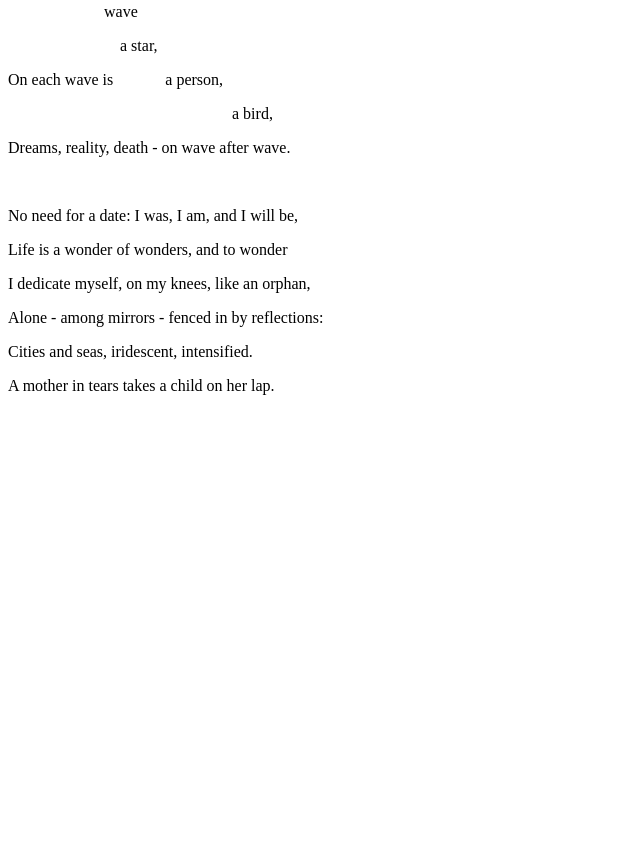
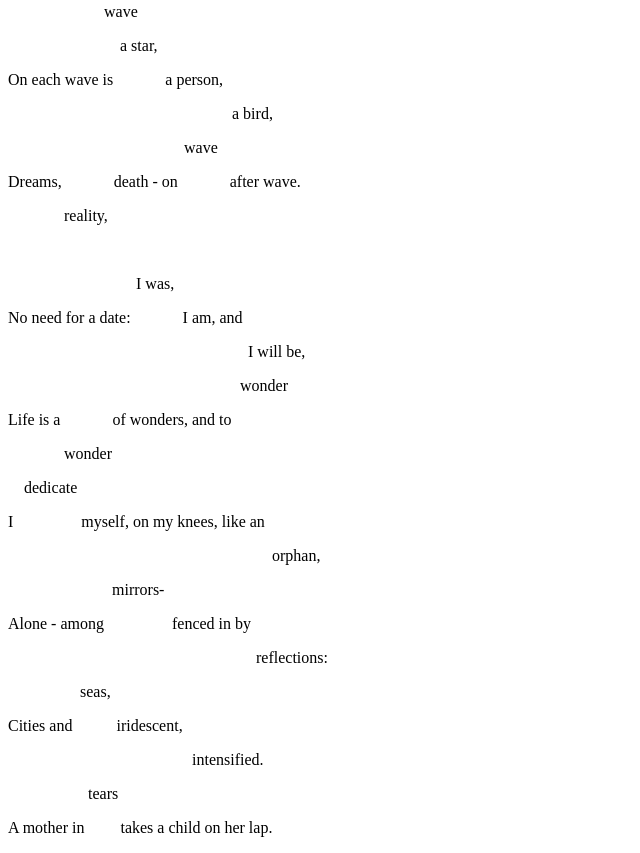
Before and after one commit to jay-manday/variations, a plain HTML site: page variation-3.html in a window 1280 px wide. Shown: the part 727-1580 px from the top of the page, without its empty margins (0-640 px from the left). Before the commit the page ends 1138 px from the top, so only its background shows below. Drawn offline with Linux system fonts and the light colour scheme.

Commit message:
finished no. 3

```diff
--- a/variation-3.html
+++ b/variation-3.html
@@ -78,10 +78,8 @@
       dream
     </p>
     <p>
-      You will
-      &nbsp; &nbsp; &nbsp; &nbsp;
-      &nbsp; &nbsp;
-      everything I have seen in
+      You will &nbsp; &nbsp; &nbsp;
+      &nbsp; &nbsp; &nbsp;      everything I have seen in
     </p>
     <p>
       &nbsp; &nbsp; &nbsp; &nbsp;
@@ -103,10 +101,9 @@
       &nbsp; &nbsp; ourselves,
     </p>
     <p>
-      To one side from
+      To one side from &nbsp;
       &nbsp; &nbsp; &nbsp; &nbsp;
       &nbsp; &nbsp; &nbsp; &nbsp;
-      &nbsp;
       to one side from the
     </p>
     <p>
@@ -133,9 +130,9 @@
       &nbsp; &nbsp; shore,
     </p>
     <p>
-      Wave follows
+      Wave follows &nbsp; &nbsp;
       &nbsp; &nbsp; &nbsp; &nbsp;
-      &nbsp; &nbsp; to break on the
+      to break on the
     </p>
     <p>
       &nbsp; &nbsp; &nbsp; &nbsp;
@@ -147,12 +144,10 @@
       &nbsp; &nbsp; &nbsp; &nbsp;
       &nbsp; &nbsp; &nbsp; &nbsp;
       &nbsp; &nbsp; &nbsp; &nbsp;
-      &nbsp; &nbsp;
-      a star,
+      &nbsp; &nbsp; a star,
     </p>
     <p>
-      On each wave is
-      &nbsp; &nbsp;
+      On each wave is &nbsp; &nbsp;
       &nbsp; &nbsp; &nbsp; &nbsp;
       a person,
     </p>
@@ -167,33 +162,136 @@
       a bird,
     </p>
     <p>
-
+      &nbsp; &nbsp; &nbsp; &nbsp;
+      &nbsp; &nbsp; &nbsp; &nbsp;
+      &nbsp; &nbsp; &nbsp; &nbsp;
+      &nbsp; &nbsp; &nbsp; &nbsp;
+      &nbsp; &nbsp; &nbsp; &nbsp;
+      &nbsp; &nbsp; wave
     </p>
     <p>
-      Dreams, reality, death - on wave after wave.
+      Dreams, &nbsp; &nbsp; &nbsp;
+      &nbsp; &nbsp; &nbsp;
+      death - on
+      &nbsp; &nbsp; &nbsp; &nbsp;
+      &nbsp; &nbsp; after wave.
     </p>
     <p>
-
+      &nbsp; &nbsp; &nbsp; &nbsp;
+      &nbsp; &nbsp; &nbsp; reality,
     </p>
     <br />
 
     <p>
-      No need for a date: I was, I am, and I will be,
+      &nbsp; &nbsp; &nbsp; &nbsp;
+      &nbsp; &nbsp; &nbsp; &nbsp;
+      &nbsp; &nbsp; &nbsp; &nbsp;
+      &nbsp; &nbsp; &nbsp; &nbsp;
+      I was,
     </p>
     <p>
-      Life is a wonder of wonders, and to wonder
+      No need for a date:
+      &nbsp; &nbsp; &nbsp; &nbsp;
+      &nbsp; &nbsp; I am, and
     </p>
     <p>
-      I dedicate myself, on my knees, like an orphan,
+      &nbsp; &nbsp; &nbsp; &nbsp;
+      &nbsp; &nbsp; &nbsp; &nbsp;
+      &nbsp; &nbsp; &nbsp; &nbsp;
+      &nbsp; &nbsp; &nbsp; &nbsp;
+      &nbsp; &nbsp; &nbsp; &nbsp;
+      &nbsp; &nbsp; &nbsp; &nbsp;
+      &nbsp; &nbsp; &nbsp; &nbsp;
+      &nbsp; &nbsp; I will be,
     </p>
     <p>
-      Alone - among mirrors - fenced in by reflections:
+      &nbsp; &nbsp; &nbsp; &nbsp;
+      &nbsp; &nbsp; &nbsp; &nbsp;
+      &nbsp; &nbsp; &nbsp; &nbsp;
+      &nbsp; &nbsp; &nbsp; &nbsp;
+      &nbsp; &nbsp; &nbsp; &nbsp;
+      &nbsp; &nbsp; &nbsp; &nbsp;
+      &nbsp; &nbsp; &nbsp; &nbsp;
+      &nbsp; wonder
     </p>
     <p>
-      Cities and seas, iridescent, intensified.
+      Life is a
+      &nbsp; &nbsp; &nbsp; &nbsp;
+      &nbsp; &nbsp; of wonders,
+      and to
     </p>
     <p>
-      A mother in tears takes a child on her lap.
+      &nbsp; &nbsp; &nbsp; &nbsp;
+      &nbsp; &nbsp; &nbsp;
+      wonder
+    </p>
+    <p>
+      &nbsp; &nbsp; dedicate
+    </p>
+    <p>
+      I &nbsp; &nbsp; &nbsp; &nbsp;
+      &nbsp; &nbsp; &nbsp; &nbsp; myself, on my knees, like an
+    </p>
+    <p>
+      &nbsp; &nbsp; &nbsp; &nbsp;
+      &nbsp; &nbsp; &nbsp; &nbsp;
+      &nbsp; &nbsp; &nbsp; &nbsp;
+      &nbsp; &nbsp; &nbsp; &nbsp;
+      &nbsp; &nbsp; &nbsp; &nbsp;
+      &nbsp; &nbsp; &nbsp; &nbsp;
+      &nbsp; &nbsp; &nbsp; &nbsp;
+      &nbsp; &nbsp; &nbsp; &nbsp;
+      &nbsp; orphan,
+    </p>
+    <p>
+      &nbsp; &nbsp; &nbsp; &nbsp;
+      &nbsp; &nbsp; &nbsp; &nbsp;
+      &nbsp; &nbsp; &nbsp; &nbsp;
+      &nbsp; mirrors-
+    </p>
+    <p>
+      Alone - among &nbsp; &nbsp;
+      &nbsp; &nbsp; &nbsp; &nbsp;
+      &nbsp; &nbsp; fenced in by
+    </p>
+    <p>
+      &nbsp; &nbsp; &nbsp; &nbsp;
+      &nbsp; &nbsp; &nbsp; &nbsp;
+      &nbsp; &nbsp; &nbsp; &nbsp;
+      &nbsp; &nbsp; &nbsp; &nbsp;
+      &nbsp; &nbsp; &nbsp; &nbsp;
+      &nbsp; &nbsp; &nbsp; &nbsp;
+      &nbsp; &nbsp; &nbsp; &nbsp;
+      &nbsp; &nbsp; &nbsp;
+      reflections:
+    </p>
+    <p>
+      &nbsp; &nbsp; &nbsp; &nbsp;
+      &nbsp; &nbsp; &nbsp; &nbsp;
+      &nbsp; seas,
+    </p>
+    <p>
+      Cities and
+      &nbsp; &nbsp; &nbsp; &nbsp;
+      &nbsp; iridescent,
+    </p>
+    <p>
+      &nbsp; &nbsp; &nbsp; &nbsp;
+      &nbsp; &nbsp; &nbsp; &nbsp;
+      &nbsp; &nbsp; &nbsp; &nbsp;
+      &nbsp; &nbsp; &nbsp; &nbsp;
+      &nbsp; &nbsp; &nbsp; &nbsp;
+      &nbsp; &nbsp; &nbsp; intensified.
+    </p>
+    <p>
+      &nbsp; &nbsp; &nbsp; &nbsp;
+      &nbsp; &nbsp; &nbsp; &nbsp;
+      &nbsp; &nbsp; tears
+    </p>
+    <p>
+      A mother in
+      &nbsp; &nbsp; &nbsp; &nbsp;
+      takes a child on her lap.
     </p>
   </body>
 </html>
```
